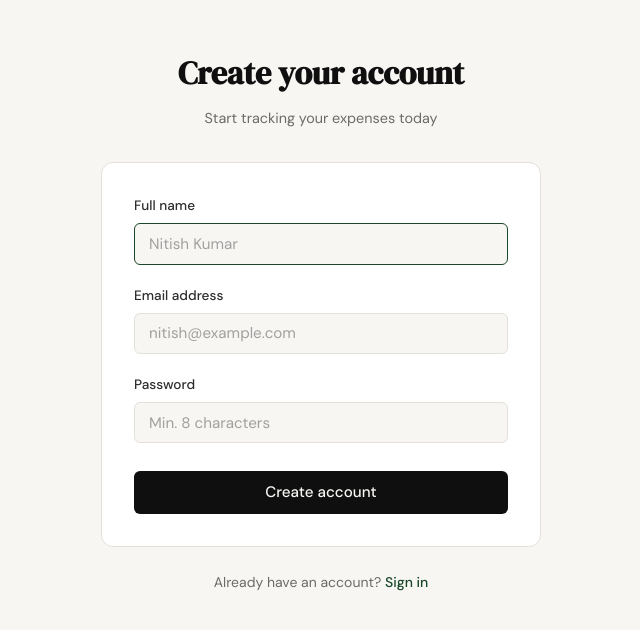
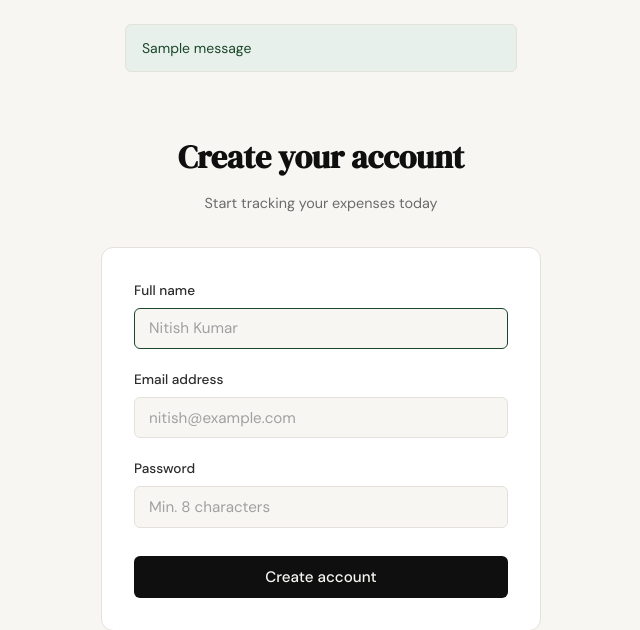
Before and after one commit to Alishaw99/spendly1, a Flask app: page /register in a window 1280 px wide. Shown: the part 61-691 px from the top of the page, without its empty margins (319-959 px from the left). Run offline with Flask 3, Linux system fonts and the light colour scheme; one stand-in notice (Sample message) is shown.

Commit message:
add registratin feature

```diff
--- a/app.py
+++ b/app.py
@@ -1,7 +1,9 @@
-from flask import Flask, render_template
-from database.db import get_db, init_db, seed_db
+import sqlite3
+from flask import Flask, render_template, request, redirect, url_for, flash
+from database.db import get_db, init_db, seed_db, create_user, get_user_by_email
 
 app = Flask(__name__)
+app.secret_key = "dev-secret-key"
 
 with app.app_context():
     init_db()
@@ -17,8 +19,29 @@ def landing():
     return render_template("landing.html")
 
 
-@app.route("/register")
+@app.route("/register", methods=["GET", "POST"])
 def register():
+    if request.method == "POST":
+        name     = request.form.get("name", "").strip()
+        email    = request.form.get("email", "").strip()
+        password = request.form.get("password", "").strip()
+
+        if not name:
+            flash("Full name is required.", "error")
+        elif not email:
+            flash("Email address is required.", "error")
+        elif not password:
+            flash("Password is required.", "error")
+        elif len(password) < 8:
+            flash("Password must be at least 8 characters.", "error")
+        else:
+            try:
+                create_user(name, email, password)
+                flash("Account created! Please sign in.", "success")
+                return redirect(url_for("login"))
+            except sqlite3.IntegrityError:
+                flash("An account with that email already exists.", "error")
+
     return render_template("register.html")
 
 
--- a/static/css/style.css
+++ b/static/css/style.css
@@ -528,3 +528,29 @@ a { color: inherit; text-decoration: none; }
     .nav-links a:not(.nav-cta) { display: none; }
     .hero { padding: 3rem 1rem 2rem; }
 }
+
+/* Flash messages */
+.flash-messages {
+    max-width: var(--auth-width);
+    margin: 1.5rem auto 0;
+    padding: 0 1.5rem;
+}
+
+.flash {
+    padding: 0.75rem 1rem;
+    border-radius: var(--radius-sm);
+    font-size: 0.875rem;
+    margin-bottom: 0.75rem;
+}
+
+.flash--error {
+    background: var(--danger-light);
+    color: var(--danger);
+    border: 1px solid var(--border);
+}
+
+.flash--success {
+    background: var(--accent-light);
+    color: var(--accent);
+    border: 1px solid var(--border);
+}
--- a/templates/base.html
+++ b/templates/base.html
@@ -26,6 +26,15 @@
     </nav>
 
     <main class="main-content">
+        {% with messages = get_flashed_messages(with_categories=true) %}
+            {% if messages %}
+                <div class="flash-messages">
+                    {% for category, message in messages %}
+                        <div class="flash flash--{{ category }}">{{ message }}</div>
+                    {% endfor %}
+                </div>
+            {% endif %}
+        {% endwith %}
         {% block content %}{% endblock %}
     </main>
 
--- a/templates/register.html
+++ b/templates/register.html
@@ -13,11 +13,7 @@
         </div>
 
         <div class="auth-card">
-            {% if error %}
-            <div class="auth-error">{{ error }}</div>
-            {% endif %}
-
-            <form method="POST" action="/register">
+            <form method="POST" action="{{ url_for('register') }}">
                 <div class="form-group">
                     <label for="name">Full name</label>
                     <input type="text" id="name" name="name"
```
Also changed, not shown: database/db.py (+19 -0 lines), .claude/specs/02-registration.md (added).
